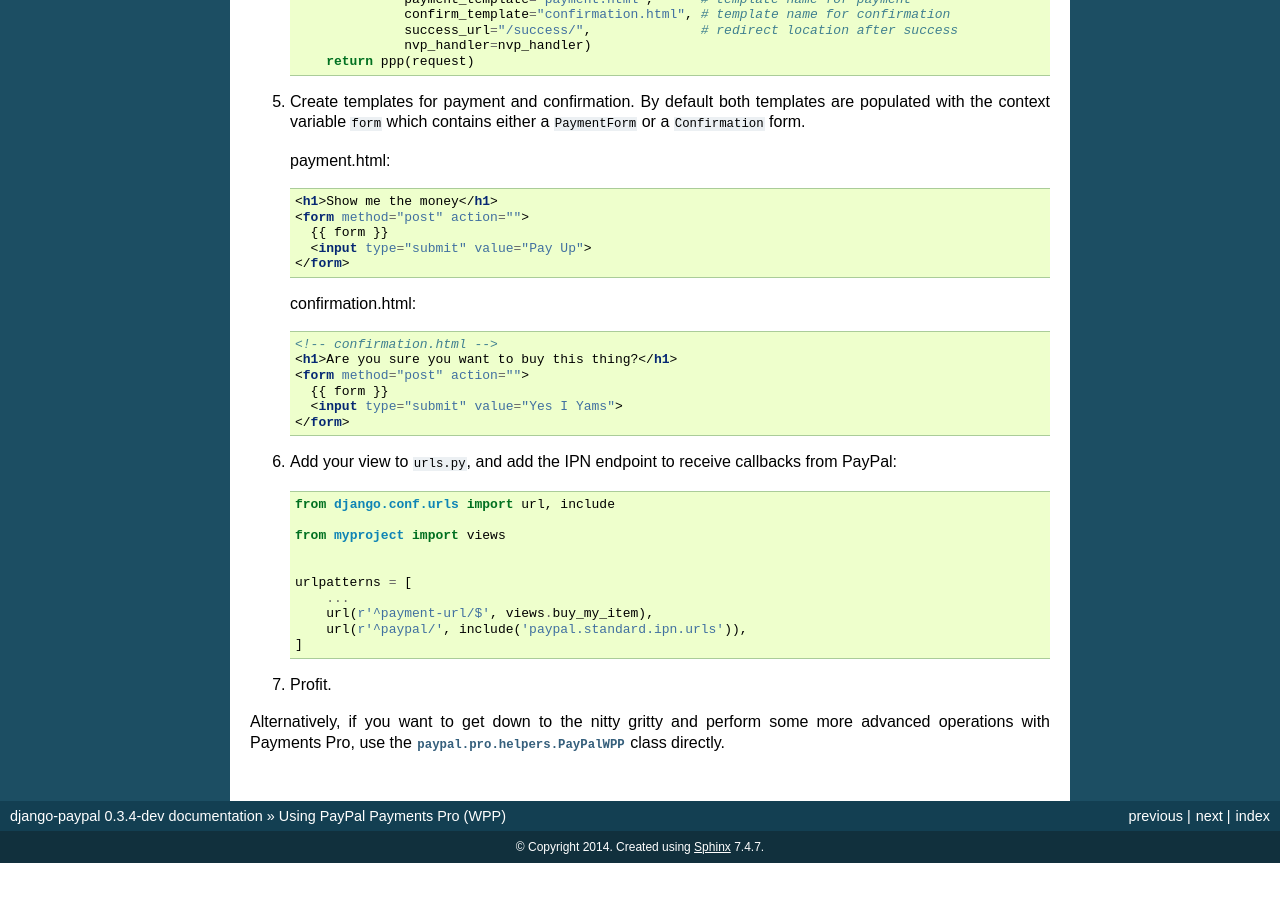
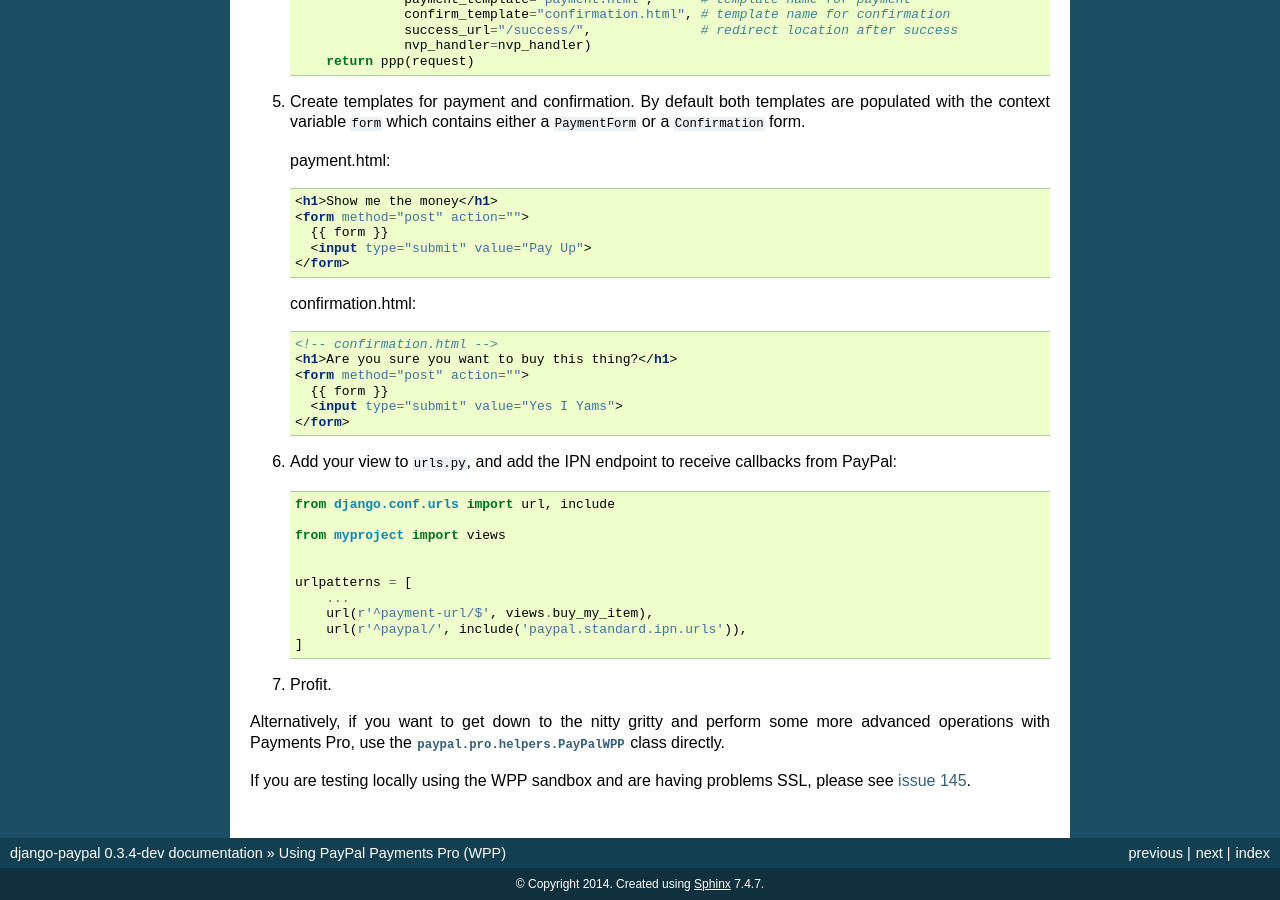
Before and after one commit to spookylukey/django-paypal, a Sphinx documentation site: the page built from docs/pro/index.rst, in a window 1280 px wide and 900 px high, scrolled down 997 px. Built offline with Sphinx 7.4.7, drawn with Linux system fonts in a browser that asks for light colours; before the commit the page ends 1860 px from its top, so only the background shows below that.

Commit message:
Added doc note about issue #145

```diff
--- a/docs/pro/index.rst
+++ b/docs/pro/index.rst
@@ -115,3 +115,7 @@ to use through the provided ``PayPalPro`` class.
 
 Alternatively, if you want to get down to the nitty gritty and perform some
 more advanced operations with Payments Pro, use the :class:`paypal.pro.helpers.PayPalWPP` class directly.
+
+If you are testing locally using the WPP sandbox and are having problems SSL,
+please see `issue 145
+<https://github.com/spookylukey/django-paypal/issues/145>`_.
```
